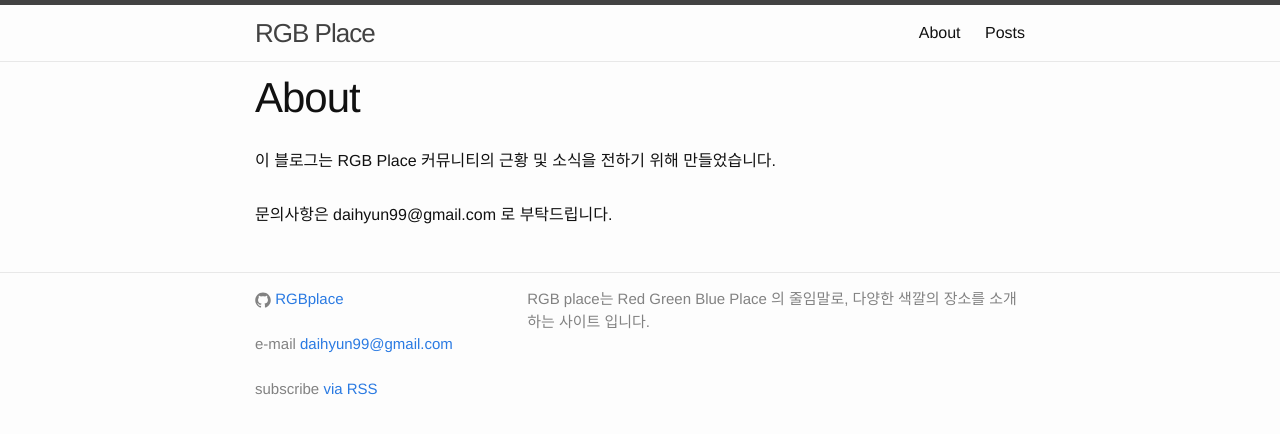
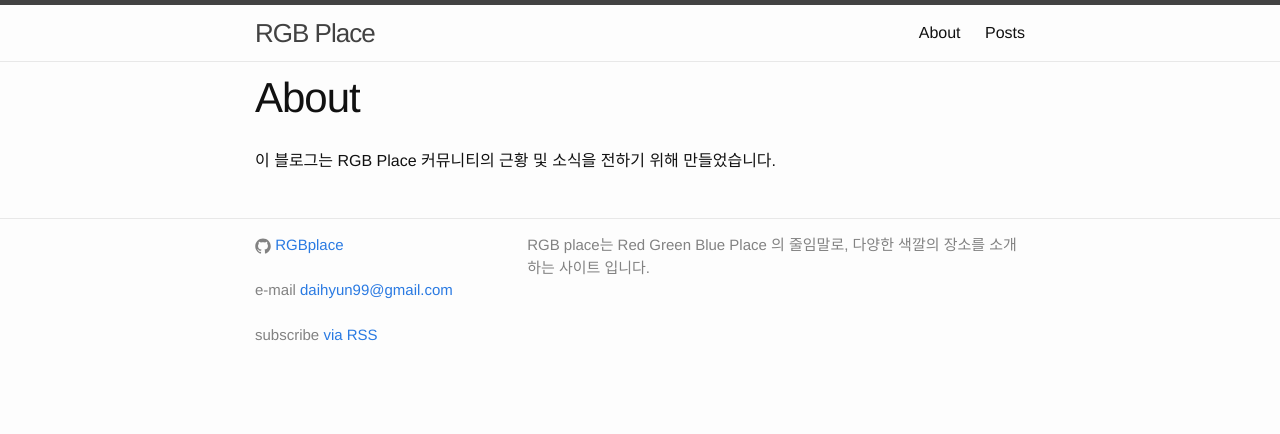
Before and after one commit to 6lueparr0t/about-rgbplace, a Jekyll site: the page built from pages/about.md, in a window 1280 px wide. Shown: the top 434 px of the page. Built offline with Jekyll 4.4.1, drawn with Linux system fonts in a browser that asks for light colours; nearby versions of some CDN libraries.

Commit message:
auto commit 2017-01-26 02:35:04

```diff
--- a/pages/about.md
+++ b/pages/about.md
@@ -5,5 +5,3 @@ permalink: /about/
 ---
 
 이 블로그는 RGB Place 커뮤니티의 근황 및 소식을 전하기 위해 만들었습니다.
-
-문의사항은 daihyun99@gmail.com 로 부탁드립니다.
```
